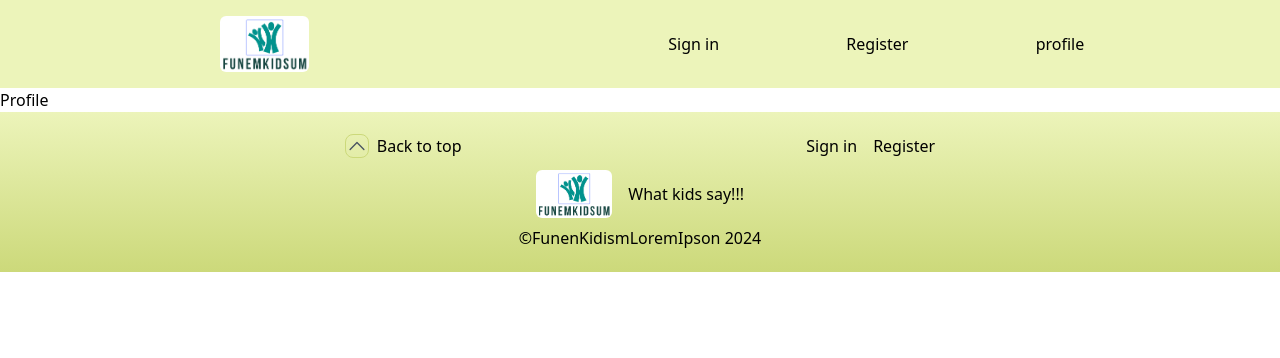
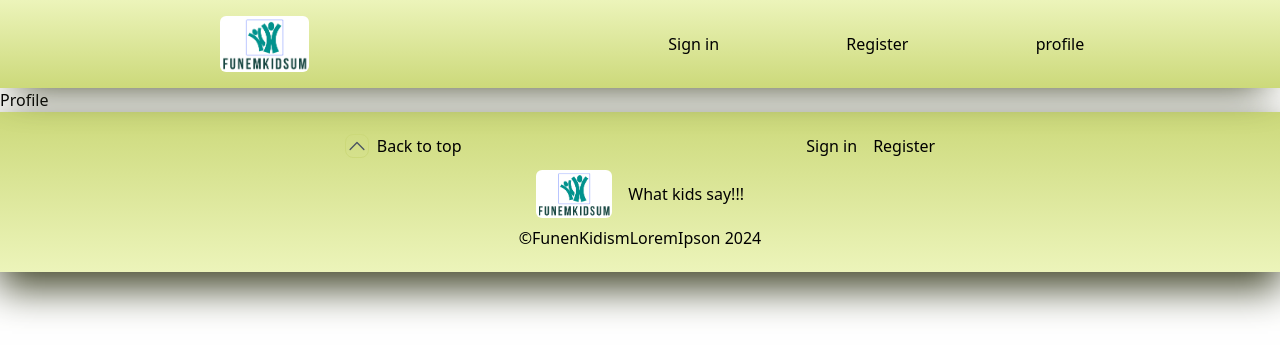
Before and after one commit to Gazdean/Funem-Kidsum-Lorem-Ipsum, a React (Vite) app: page /profile in a window 1280 px wide. Shown: the top 358 px of the page. Built offline with nearby package versions, Linux system fonts and the light colour scheme.

Commit message:
shadows and bg color

```diff
--- a/src/components/Footer.jsx
+++ b/src/components/Footer.jsx
@@ -10,7 +10,7 @@ export default function Footer() {
   return (
     <div
       id="footer-container"
-      className="flex flex-col justify-center items-center bg-gradient-to-t from-main to-second h-28 md:h-40 w-[100vw]"
+      className="flex flex-col justify-center items-center bg-gradient-to-b from-main to-second h-28 md:h-40 w-[100vw] shadow-[0px_15px_38px_1px_#414529]"
     >
       <div className="flex justify-evenly w-full items-center pb-3">
         <div className="flex items-center">
--- a/src/components/Header.jsx
+++ b/src/components/Header.jsx
@@ -10,7 +10,7 @@ function activePage(isActive) {
 export default function Header() {
 
   return (
-    <header className="flex flex-wrap items-center justify-around w-full p-4 bg-second sticky top-0 z-[20] mx-auto">
+    <header className="flex flex-wrap items-center justify-around w-full p-4 bg-gradient-to-t from-main to-second sticky top-0 z-[20] mx-auto shadow-[0px_15px_38px_-15px_#414529]">
       <div className="pl-6">
         <nav>
           <NavLink
```
